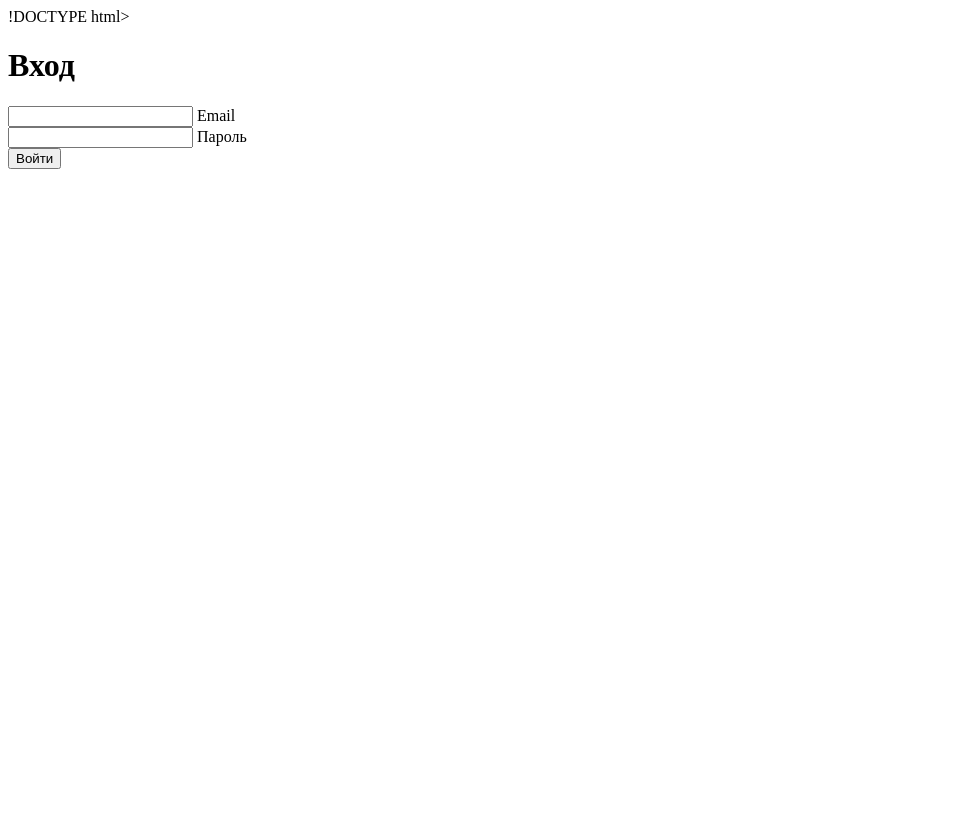
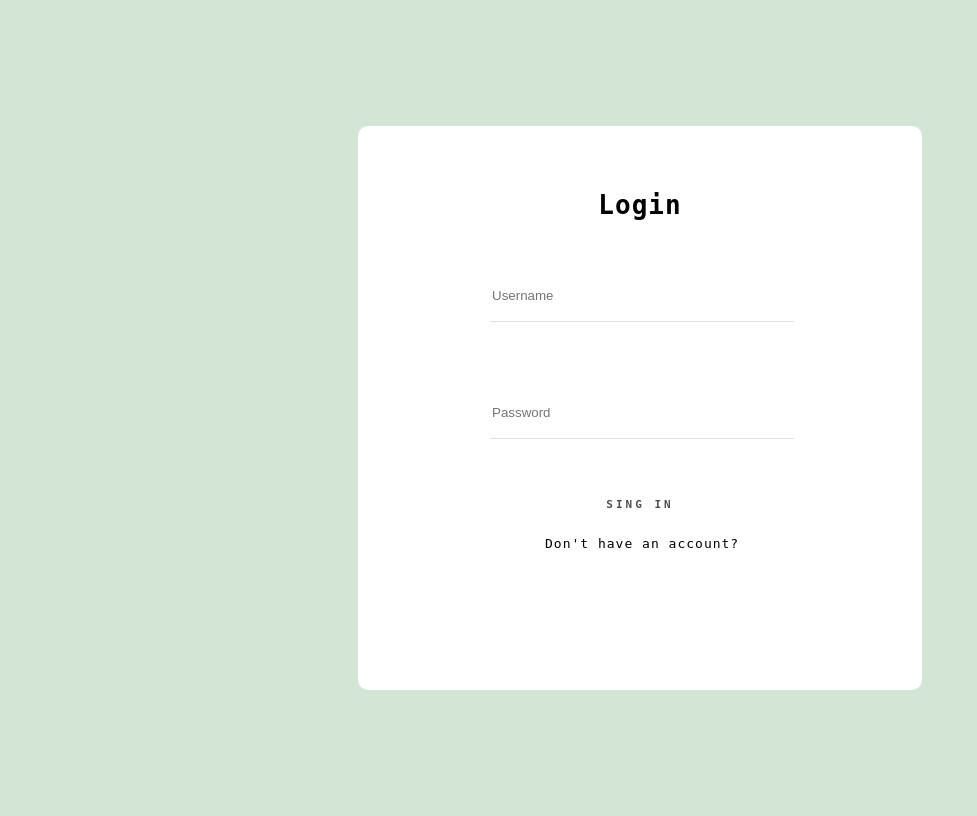
Before and after one commit to Elizaveta20001/Notebook, a Django app: page /login in a window 1280 px wide. Shown: the whole page, without its empty margins (0-977 px from the left). Before the commit the page ends 169 px from the top, so only its background shows below. Run offline with Django 3.2, Linux system fonts and the light colour scheme.

Commit message:
Created login form and added style.css.

```diff
--- /dev/null
+++ b/notebook/static/style.css
@@ -0,0 +1,67 @@
+body {
+    display: flex;
+    justify-content: center;
+    align-items: center;
+    height: 100vh;
+    background-color: rgb(211, 230, 214);
+}
+
+.form {
+    width: 500px;
+    height: 500px;
+    position: center;
+    background-color: white;
+    padding: 32px;
+    border-radius: 10px;
+    font-family: monospace;
+    letter-spacing: 1px;
+}
+
+.label_name {
+    position: center;
+    text-align: center;
+    margin-top: 32px;
+}
+
+.input {
+    width: 300px;
+    height: 50px;
+    margin-top: 32px;
+    position: center;
+    margin-left: 100px;
+    border: none;
+    border-bottom: 1px solid #e0e0e0;
+    margin-bottom: 32px;
+}
+
+.floating-button {
+    text-decoration: none;
+    display: inline-block;
+    width: 140px;
+    height: 45px;
+    line-height: 45px;
+    border-radius: 45px;
+    margin: 10px 20px;
+    font-family: monospace;
+    font-size: 11px;
+    text-transform: uppercase;
+    text-align: center;
+    letter-spacing: 3px;
+    font-weight: 600;
+    color: #524f4e;
+    background: white;
+    border: none;
+    margin-left: 180px;
+}
+
+.floating-button:hover {
+    background:rgb(211, 230, 214) ;
+    color: white;
+    transform: translateY(-7px);
+}
+.href_for_login{
+   font-family: monospace;
+    text-align: center;
+    margin-left: 155px;
+    margin-top: 32px;
+}
--- a/notebook/templates/login.html
+++ b/notebook/templates/login.html
@@ -1,24 +1,25 @@
-!DOCTYPE html>
+<!DOCTYPE html>
 <html>
 <head>
     <meta charset="UTF-8">
+    <link rel="stylesheet" href="static/style.css" type="text/css">
 </head>
 <body>
- <form>
+<form class="form">
 
-  <h1>Вход</h1>
+    <h1 class="label_name">Login</h1>
 
     <div>
-    <input>
-    <label>Email</label>
+        <input class="input" name="username" placeholder="Username">
     </div>
     <div>
-    <input>
-    <label>Пароль</label>
+        <input class="input" name="password" placeholder="Password">
     </div>
 
-  <button>Войти</button>
+    <button class="floating-button">Sing in</button>
+    <br>
+    <a class="href_for_login">Don't have an account?</a>
 
 </form>
-<body>
+</body>
 </html>
```
Lines whose indentation alone changed are shown as unchanged.
